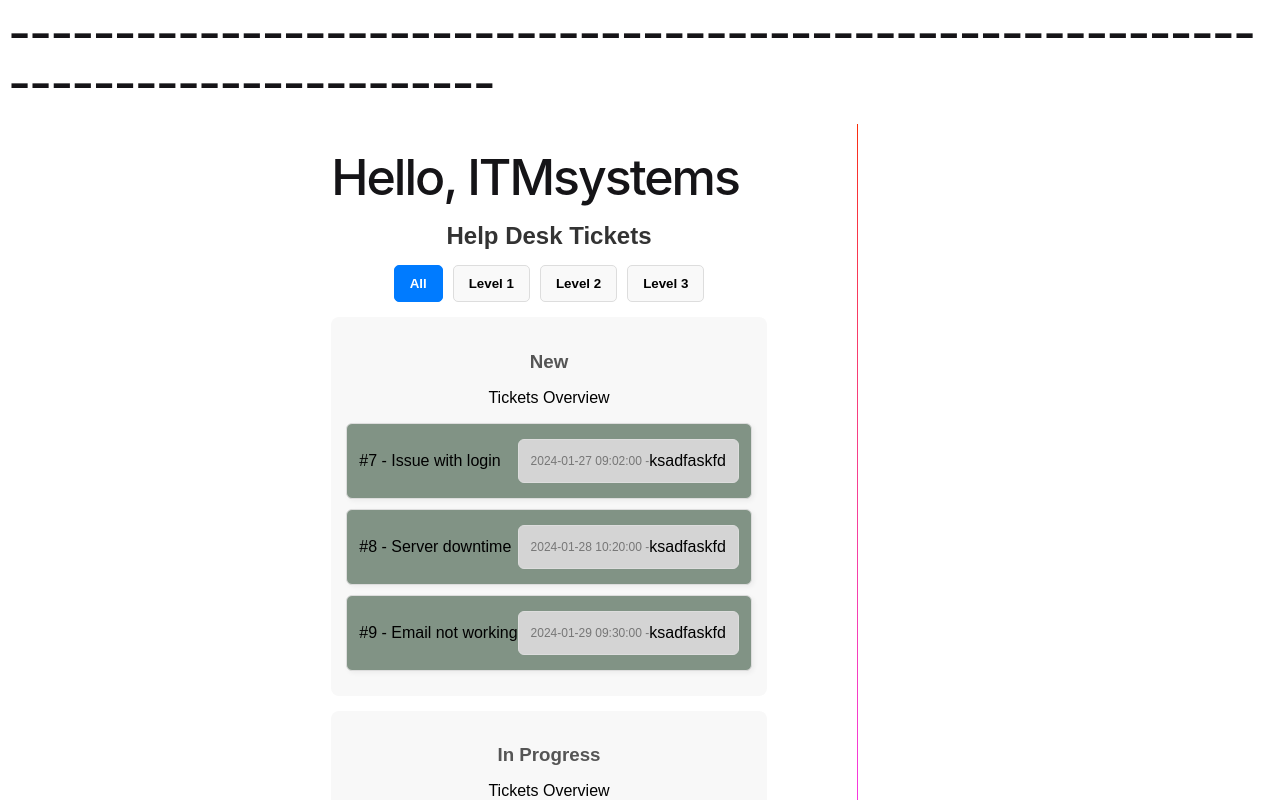
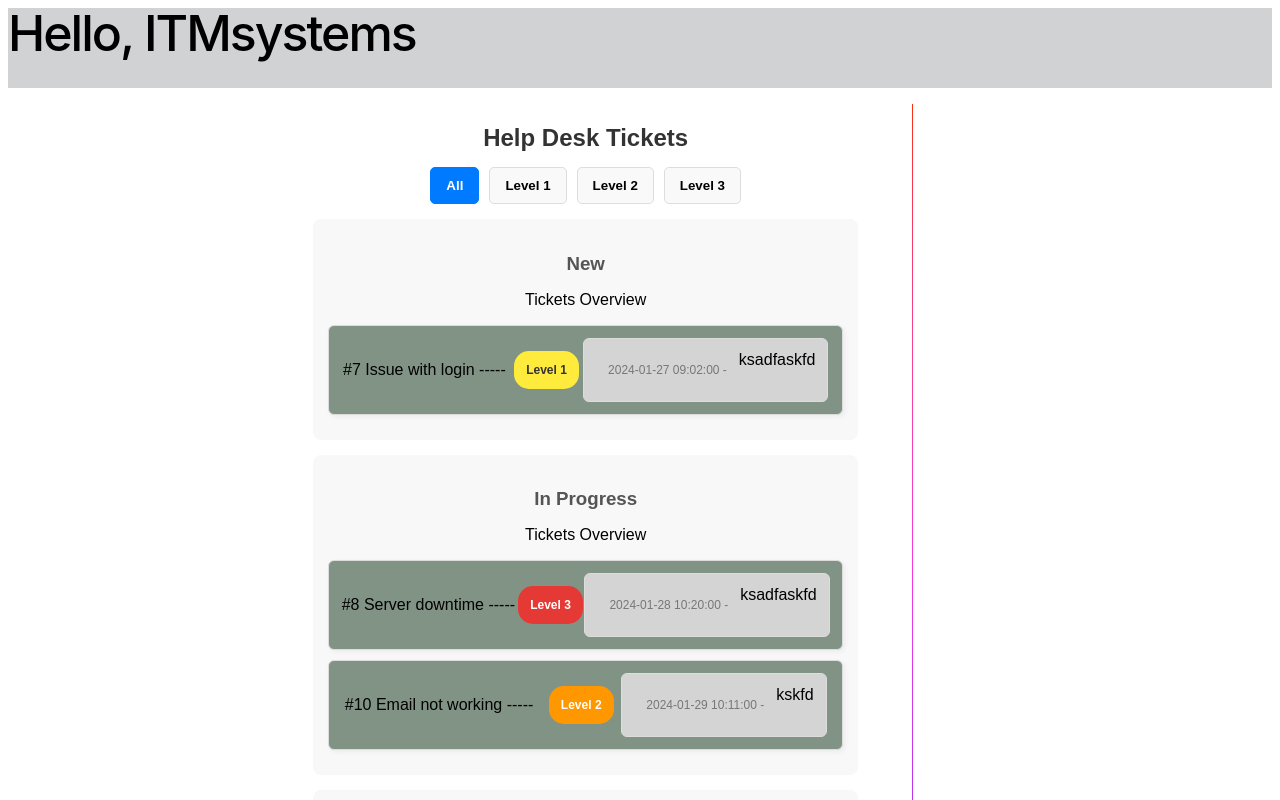
Before and after one commit to polinaprometeya/ITMsystems, an Angular app in the folder ITMsystems/: page / in a window 1280 px wide. Shown: the top 800 px of the page. Built offline with nearby package versions, Linux system fonts and the light colour scheme.

Commit message:
itms-v13

```diff
--- a/ITMsystems/src/app/app.component.html
+++ b/ITMsystems/src/app/app.component.html
@@ -49,7 +49,6 @@
           <clipPath id="a"><path fill="#fff" d="M0 0h982v239H0z" /></clipPath>
         </defs>
       </svg> -->
-      <h1>Hello, {{ title }}</h1>
 
       <app-help-desk></app-help-desk>
     </div>
--- a/ITMsystems/src/app/app.component.ts
+++ b/ITMsystems/src/app/app.component.ts
@@ -10,6 +10,6 @@ import { HeaderComponent } from './header/header.component';
   styleUrl: './app.component.css'
 })
 export class AppComponent {
-  title = 'ITMsystems';
+
 
 }
--- a/ITMsystems/src/app/header/header.component.css
+++ b/ITMsystems/src/app/header/header.component.css
@@ -1,6 +1,14 @@
-h1 {
+
+.header-style{
+
+    height: 10vh;
+    margin: 0;
+    background: #d1d2d4;
+
+
+  h1 {
     font-size: 3.125rem;
-    color: var(--gray-900);
+
     font-weight: 500;
     line-height: 100%;
     letter-spacing: -0.125rem;
@@ -8,3 +16,4 @@ h1 {
     font-family: -apple-system, BlinkMacSystemFont, "Segoe UI",
     "Apple Color Emoji", "Segoe UI Emoji", "Segoe UI Symbol";
   }
+}
--- a/ITMsystems/src/app/header/header.component.html
+++ b/ITMsystems/src/app/header/header.component.html
@@ -1 +1,3 @@
-<h1>----------------------------------------------------------------------------------</h1>
+<section class="header-style">
+    <h1>Hello, {{ title }}</h1>
+</section>
--- a/ITMsystems/src/app/header/header.component.ts
+++ b/ITMsystems/src/app/header/header.component.ts
@@ -7,5 +7,5 @@ import { Component } from '@angular/core';
   styleUrl: './header.component.css'
 })
 export class HeaderComponent {
-
+  title = 'ITMsystems';
 }
--- a/ITMsystems/src/app/help-desk/help-desk.component.css
+++ b/ITMsystems/src/app/help-desk/help-desk.component.css
@@ -63,7 +63,7 @@
   border-radius: 6px;
   margin-bottom: 10px;
   display: flex;
-  justify-content: space-between;
+  justify-content: space-around;
   align-items: center;
   box-shadow: 2px 2px 5px rgba(0, 0, 0, 0.05);
   transition: transform 0.2s ease;
@@ -73,31 +73,33 @@
   }
 
   .ticket-info {
-    text-align: left;
+
     background: rgb(212, 212, 212);
     padding: 12px;
     border: 1px solid #ddd;
     border-radius: 6px;
     display: flex;
     justify-content: space-between;
-    align-items: center;
+    align-items: flex;
 
     p {
-      margin: 5%;
       font-size: 14px;
       font-weight: bold;
       padding: 12px;
+      border-radius: 6px;
+
     }
 
     .timestamp {
       font-size: 12px;
       color: #777;
+      padding: 12px;
     }
   }
 
   .level {
     font-size: 12px;
-    padding: 6px 12px;
+    padding: 12px;
     border-radius: 15px;
     font-weight: bold;
     white-space: nowrap;
--- a/ITMsystems/src/app/help-desk/help-desk.component.html
+++ b/ITMsystems/src/app/help-desk/help-desk.component.html
@@ -11,17 +11,22 @@
 
   <!-- Ticket Sections -->
   <div class="ticket-container">
-    <div class="ticket-section" *ngFor="let status of ['New', 'In Progress', 'Done']">
+
+    @for(status of statuses; track status)
+    {
+      <div class="ticket-section" >
         <h3>{{ status }}</h3>
 
-      @if(status){
+        @if(hasTickets(status)){
           <p>Tickets Overview</p>
-        @for(t of tickets; track t.id){
+          @for(t of filteredStatus(status); track t.id){
             <div class="ticket">
-            <p>#{{ t.id }} - {{ t.title }}</p>
+              <p class="p">#{{ t.id }} {{ t.title }}  ----- </p>
+              <br />
+              <span class="level level-{{ t.level }}"> Level  {{ t.level }}</span>
                 <div class="ticket-info">
                   <span class="timestamp">{{ t.timestamp }} - </span>
-                <!-- <span class="level level-{{ t.level }}"> Level  {{ t.level }}</span> -->
+
                   <span > {{ t.description }} </span>
               </div>
             </div>
@@ -30,9 +35,12 @@
           {{noTickets}}
         }
 
+
         <ng-template #noTickets>
           <p class="no-tickets">No tickets available</p>
         </ng-template>
       </div>
+    }@empty {<p>There are no items.</p>}
   </div>
+
 </div>
--- a/ITMsystems/src/app/help-desk/help-desk.component.ts
+++ b/ITMsystems/src/app/help-desk/help-desk.component.ts
@@ -20,21 +20,38 @@ interface Ticket {
 })
 
 export class HelpDeskComponent {
+
+  //data -- that should come from backend
   tickets: Ticket[] = [
     { id: 7, title: 'Issue with login', status: 'New',  description:'ksadfaskfd', timestamp: '2024-01-27 09:02:00', level: 1 },
     { id: 8, title: 'Server downtime', status: 'In Progress',  description:'ksadfaskfd', timestamp: "2024-01-28 10:20:00", level: 3 },
     { id: 9, title: 'Email not working', status: 'Done',  description:'ksadfaskfd', timestamp: "2024-01-29 09:30:00", level: 2 },
+    { id: 10, title: 'Email not working', status: 'In Progress',  description:'kskfd', timestamp: "2024-01-29 10:11:00", level: 2 },
   ];
 
   filterLevel: number | null = null;
+  statuses: string[] = ['New', 'In Progress', 'Done'];
 
   //✅Filters tickets based on the selected level.
   get filteredTickets(): Ticket[] {
+    // if(this.tickets.filter(ticket => ticket.level != this.filterLevel)){"No tickets at this escalation level"};
     return this.filterLevel !== null ? this.tickets.filter(ticket => ticket.level === this.filterLevel) : this.tickets;
   }
 
+  //✅Filters tickets based on the selected level and status.
+   filteredStatus(status: string): Ticket[] {
+   return this.tickets.filter(ticket => ticket.status === status && (this.filterLevel === null || ticket.level === this.filterLevel));
+  }
+
+  //  filterTickets(level: number | null) {
+  //   this.selectedLevel = level;
+  //   this.filteredTickets = level ? this.tickets.filter(t => t.level === level) : [...this.tickets];
+  // }
+
   //✅Checks if there are any tickets in the given status.
   hasTickets(status: string): boolean {
-    return this.filteredTickets.some(ticket => ticket.status === status);
+    if(this.filteredTickets.some(ticket => ticket.status === status))
+      {return true }
+    else return false;
   }
 }
```
Lines whose indentation alone changed are shown as unchanged.
